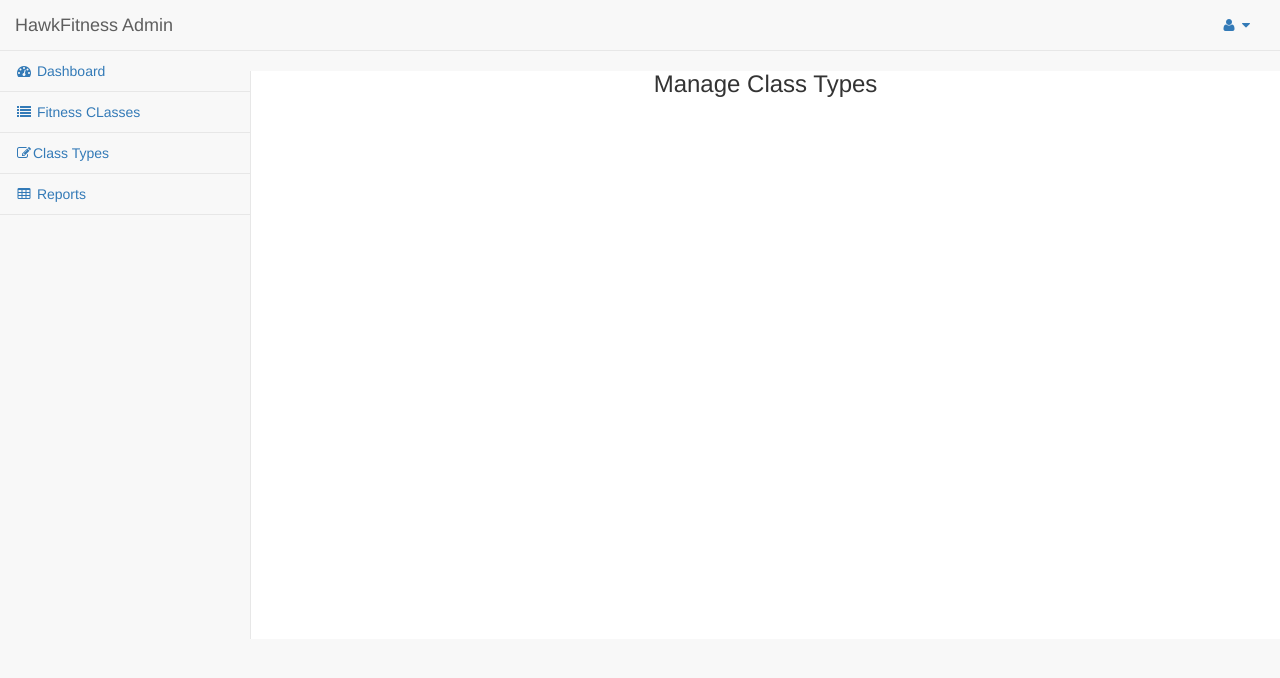
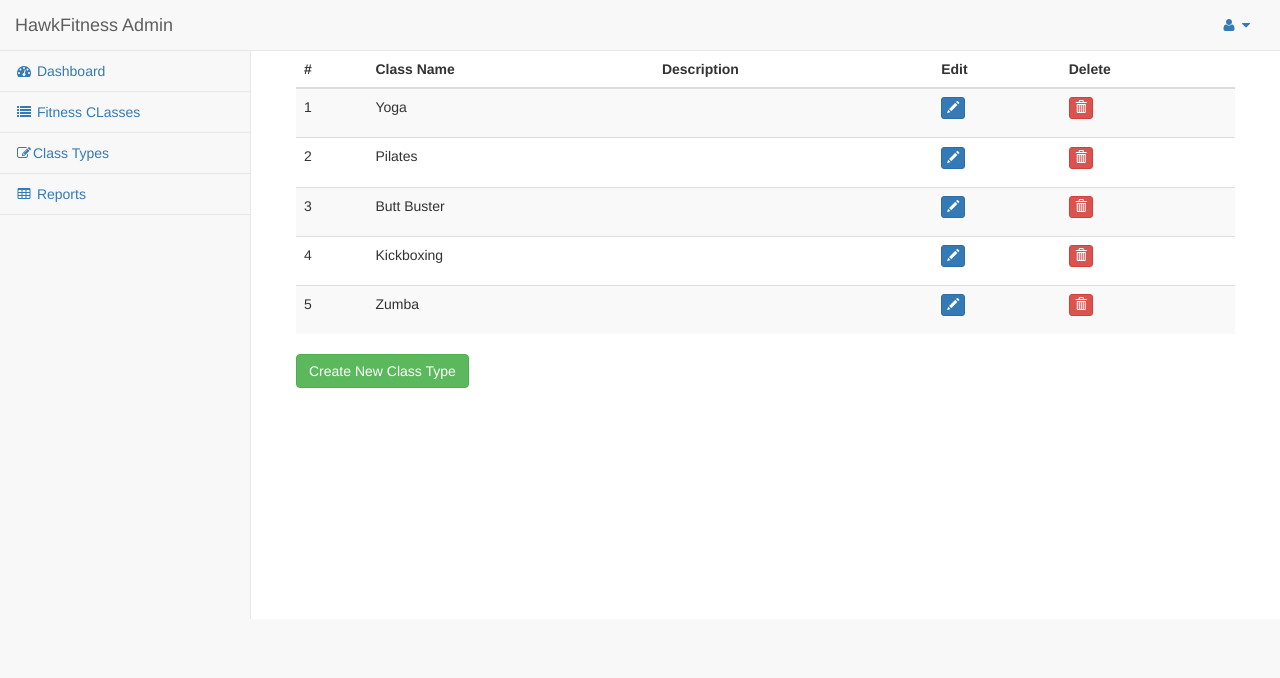
Before and after one commit to malone5/hawk_fitness, a CodeIgniter app: page /database/manage/classtypes in a window 1280 px wide. Shown: the top 678 px of the page. Run offline with CodeIgniter, Linux system fonts and the light colour scheme; a user stored in the database is signed in; data comes from the database, SQL or seed files in the repository.

Commit message:
Basic CRUD for Class Types. No styling yet.

```diff
--- a/application/config/routes.php
+++ b/application/config/routes.php
@@ -55,10 +55,15 @@ defined('BASEPATH') OR exit('No direct script access allowed');
 //Other routes
 $route['login'] = 'LoginCtrl/index';
 
-// Manage routes
+// Manager routes
 $route['manage/logout'] = 'ManageCtrl/logout';
 $route['manage/profile'] = 'ManageCtrl/profile';
-$route['manage/classtypes'] = 'ManageCtrl/classTypes';
+// Class Type CRUD
+$route['manage/classtypes'] = 'ClassTypeCtrl/index';
+$route['manage/new_classtype'] = 'ClassTypeCtrl/createClassType';
+$route['manage/classtypes/edit/(:num)'] = 'ClassTypeCtrl/editClassType/$1';
+$route['manage/classtypes/delete/(:num)'] = 'ClassTypeCtrl/deleteClassType/$1';
+
 $route['manage/reports'] = 'ManageCtrl/reports';
 $route['manage/create'] = 'ManageCtrl/createClass';
 $route['manage'] = 'ManageCtrl/index';
--- a/application/controllers/ClassTypeCtrl.php
+++ b/application/controllers/ClassTypeCtrl.php
@@ -12,8 +12,11 @@ class ClassTypeCtrl extends CI_Controller {
 		parent::__construct();
 		$this->load->database();
 		$this->load->helper('url_helper');
+		$this->load->library('form_validation');
+		$this->load->model('ClassType_model');
 	}
 
+	// Display  all current Class Types in database
 	public function index()
 	{
 
@@ -32,7 +35,7 @@ class ClassTypeCtrl extends CI_Controller {
 
 		} else {
 			// If no session, redirect to login
-			redirect('public/login', 'refresh');
+			redirect('/login', 'refresh');
 		}
 
 	}
@@ -41,20 +44,113 @@ class ClassTypeCtrl extends CI_Controller {
         // database fetch code
     }
 
-	function addClassType() {
+	function createClassType() {
         // database insert code
+        if($this->session->userdata('logged_in')) {
+
+        	$this->load->helper('form');
+        	$this->form_validation->set_error_delimiters('<li class="error list-group-item list-group-item-danger" role="alert">', '</li>');
+
+			$data['title'] = 'Add New Class Type';
+
+			$this->form_validation->set_rules('name', 'Name', 'required');
+			$this->form_validation->set_rules('description', 'Description', 'required');
+
+
+
+			if ($this->form_validation->run() === FALSE)
+			{
+				$this->load->view('templates/admin_header', $data);
+				$this->load->view('manage/create_classtype', $data);
+				$this->load->view('templates/admin_footer');
+			}
+			else
+			{
+
+				$this->ClassType_model->insertClasstype();
+				redirect('manage/classtypes', 'refresh');
+			}
+
+		} else {
+			// If no session, redirect to login
+			redirect('/login', 'refresh');
+		}
     }
 
      function fetchClassType() {
         // database fetch code
+
+        if($this->session->userdata('logged_in')) {
+
+
+
+
+
+		} else {
+			// If no session, redirect to login
+			redirect('/login', 'refresh');
+		}
     }
 
-    function updateClassType() {
+    function editClassType($id) {
         // database update code
+        if($this->session->userdata('logged_in')) {
+
+        	// take the 3rd segment/slug of the url which is the classtype id.  e.g. manage/classtypes/[ID HERE]
+        	$id = $this->uri->segment(4);
+
+        	$data['title'] = 'Edit Class Type';
+			$data['classtype'] = $this->ClassType_model->get_classtype($id);
+
+			if (empty($data['classtype']))
+			{
+				show_404();
+			}
+
+			$this->form_validation->set_rules('name', 'Name', 'required');
+			$this->form_validation->set_rules('description', 'Description', 'required');
+
+			if ($this->form_validation->run() === FALSE)
+			{
+				$this->load->view('templates/admin_header', $data);
+				$this->load->view('manage/edit_classtype', $data);
+				$this->load->view('templates/admin_footer');
+			}
+			else
+			{
+				$this->ClassType_model->updateClasstype($id);
+				redirect('manage/classtypes');
+			}
+
+
+		} else {
+			// If no session, redirect to login
+			redirect('/login', 'refresh');
+		}
+
+
     }
 
-    function deleteClassType() {
+    function deleteClassType($id) {
         // database delete code
+        if($this->session->userdata('logged_in')) {
+        	$id = $this->uri->segment(4);
+        	$data['class_to_delete'] = $this->ClassType_model->get_classtype($id);
+
+        	if (empty($data['class_to_delete']))
+			{
+				show_404();
+			}
+
+			$this->ClassType_model->deleteClasstype($id);
+			redirect('manage/classtypes');
+
+
+
+		} else {
+			// If no session, redirect to login
+			redirect('/login', 'refresh');
+		}
     }
 
 
--- a/application/models/ClassType_model.php
+++ b/application/models/ClassType_model.php
@@ -14,5 +14,41 @@ class ClassType_model extends CI_Model{
           return $query->result_array();
      }
 
+     function get_classtype($id)
+     {
+          $query = $this->db->get_where('class_type', array('id' => $id));
+          return $query->row_array();
+     }
+
+     function insertClasstype() {
+
+          $data = array(
+               'name' => $this->input->post('name'),
+               'description' => $this->input->post('description'),
+               );
+
+          return $this->db->insert('class_type', $data);
+
+     }
+
+     function updateClasstype($id) {
+
+          $data = array(
+               'name' => $this->input->post('name'),
+               'description' => $this->input->post('description'),
+               );
+
+          // Get the class type row
+          $this->db->where('id', $id);
+          return $this->db->update('class_type', $data);
+
+     }
+
+     function deleteClasstype($id) {
+
+          // delete the provided classtype
+          return $this->db->delete('class_type', array('id' => $id));
+
+     }
 
 }
--- a/application/models/Manage_model.php
+++ b/application/models/Manage_model.php
@@ -20,9 +20,6 @@ class Manage_model extends CI_Model {
 
 	public function set_classes()
 	{
-	    $this->load->helper('url');
-
-	    $slug = url_title($this->input->post('id'), 'dash', TRUE);
 
 	    $data = array(
 	        'class_type' => $this->input->post('class_type'),
--- a/application/views/manage/classtypes.php
+++ b/application/views/manage/classtypes.php
@@ -5,21 +5,59 @@
                 <thead>
                     <tr>
                         <th>#</th>
-                        <th>CLass Name</th>
+                        <th>Class Name</th>
                         <th>Description</th>
+                        <th>Edit</th>
+                        <th>Delete</th>
                     </tr>
                     </thead>
                     <tbody>
+
                         <?php foreach ($classtypelist as $classtype_item): ?>
                             <tr>
                                 <td><?php echo  $classtype_item['id']; ?></td>
                                 <td><?php echo  $classtype_item['name']; ?></td>
                                 <td><?php echo  $classtype_item['description']; ?></td>
+                                <td>
+                                    <p data-placement="top" data-toggle="tooltip" title="Edit">
+                                        <a class="btn btn-primary btn-xs" data-title="Edit" href="<?php echo base_url(); ?>manage/classtypes/edit/<?php echo $classtype_item['id'] ?>">
+                                            <span class="glyphicon glyphicon-pencil"></span>
+                                        </a>
+                                    </p>
+                                </td>
+                                <td>
+                                    <p data-placement="top" data-toggle="tooltip" title="Delete">
+                                        <button class="btn btn-danger btn-xs" data-title="Delete" data-toggle="modal" data-target="#<?php echo $classtype_item['id'] ?>" >
+                                            <span class="glyphicon glyphicon-trash"></span>
+                                        </button>
+                                    </p>
+                                </td>
+
+                                <!-- Delete pop-up for each record -->
+                                <div class="modal fade" id="<?php echo $classtype_item['id'] ?>" tabindex="-1" role="dialog" aria-labelledby="edit" aria-hidden="true">
+                                    <div class="modal-dialog">
+                                        <div class="modal-content">
+                                            <div class="modal-header">
+                                                <button type="button" class="close" data-dismiss="modal" aria-hidden="true"><span class="glyphicon glyphicon-remove" aria-hidden="true"></span></button>
+                                                <h4 class="modal-title custom_align" id="Heading">Delete this entry</h4>
+                                            </div>
+                                            <div class="modal-body">
+                                                <div class="alert alert-danger"><span class="glyphicon glyphicon-warning-sign"></span> Are you sure you want to delete the "<?php echo $classtype_item['name'] ?>" class type?</div>
+                                            </div>
+                                            <div class="modal-footer ">
+                                                <a href="<?php echo base_url(); ?>manage/classtypes/delete/<?php echo $classtype_item['id'] ?>" type="button" class="btn btn-success" ><span class="glyphicon glyphicon-ok-sign"></span> Yes</a>
+                                                <button type="button" class="btn btn-default" data-dismiss="modal"><span class="glyphicon glyphicon-remove"></span> No</button>
+                                          </div>
+                                        </div> <!-- /.modal-content -->
+                                    </div> <!-- /.modal-dialog -->
+                                </div>
                             </tr>
                         <?php endforeach; ?>
 
                 </tbody>
             </table>
+
+            <a class="btn btn-success" href="<?php echo site_url('manage/new_classtype'); ?>">Create New Class Type</a>
         </div>
 	</div>
 </div>
--- a/application/views/manage/edit_classtypes.php
+++ /dev/null
@@ -1 +0,0 @@
-<h3 class="text-center">Manage Class Types</h3>
--- a/application/views/templates/admin_header.php
+++ b/application/views/templates/admin_header.php
@@ -69,7 +69,7 @@
                     <span class="icon-bar"></span>
                     <span class="icon-bar"></span>
                 </button>
-                <a class="navbar-brand" href="index.html">HawkFitness Admin</a>
+                <a class="navbar-brand" href="<?php echo site_url('/'); ?>">HawkFitness Admin</a>
             </div>
             <!-- /.navbar-header -->
 
```
Also changed, not shown: application/views/manage/create_classtype.php (added, +28 -0 lines), application/views/manage/edit_classtype.php (added, +30 -0 lines), 1 other file.
